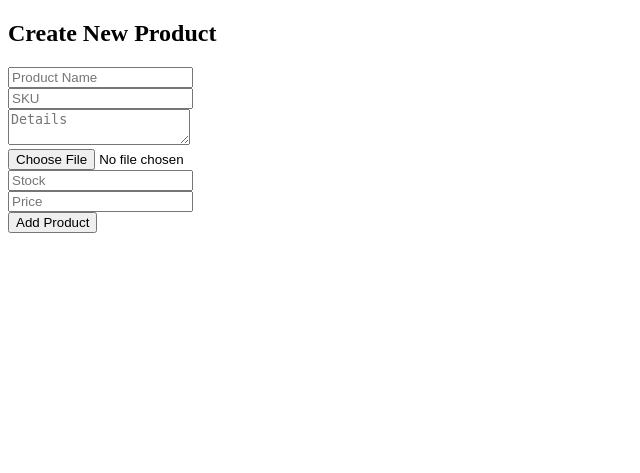
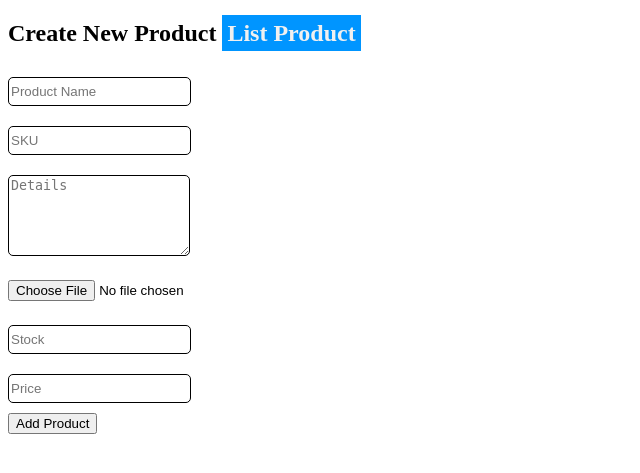
Before and after one commit to navdeepsinh/core-php-curd, a PHP site: page /product_create.php in a window 1280 px wide. Shown: the top 473 px of the page, without its empty margins (0-640 px from the left). Run offline with PHP 8.4, Linux system fonts and the light colour scheme.

Commit message:
[BUGFIX] CURD issue fixed, Link buttons are added

```diff
--- a/ajax/place_order.php
+++ b/ajax/place_order.php
@@ -20,7 +20,7 @@ $state = $_POST['state'];
 $country = $_POST['country'];
 $payment_mode = $_POST['payment_mode'];
 
-$stmt = $conn->prepare("INSERT INTO users (firstname, lastname, address, mobile, email, pincode, city, state, country)
+$stmt = $conn->prepare("INSERT INTO users (firstname, lastname, address, mobile_number, email, pincode, city, state, country)
     VALUES (?, ?, ?, ?, ?, ?, ?, ?, ?)");
 $stmt->bind_param("sssssssss", $firstname, $lastname, $address, $mobile, $email, $pincode, $city, $state, $country);
 $stmt->execute();
--- a/product_create.php
+++ b/product_create.php
@@ -4,14 +4,36 @@
 <head>
     <title>Create Product</title>
     <script src="https://code.jquery.com/jquery-3.6.0.min.js"></script>
+    <style>
+        a.create-product {background-color: #0095ff; color: #f0f0f0; border-radius: 0; padding: 5px; text-decoration: none;}
+        input {
+            margin: 10px;
+            height: 25px;
+            border-radius: 5px;
+            border: 1px solid #000;
+            margin-left: 0px;
+        }
+        input[type="file"] {
+            border: indianred;
+            border-radius: 0;
+            margin-left: 0px;
+        }
+        textarea {
+            margin: 10px;
+            border: 1px solid #000;
+            border-radius: 5px;
+            margin-left: 0px;
+        }
+    </style>
 </head>
 <body>
 
-<h2>Create New Product</h2>
+<h2>Create New Product <a href="/" class="create-product">List Product</a></h2>
+
 <form id="productForm" enctype="multipart/form-data">
     <input type="text" name="product_name" placeholder="Product Name" required><br>
     <input type="text" name="product_sku" placeholder="SKU" required><br>
-    <textarea name="product_details" placeholder="Details"></textarea><br>
+    <textarea name="product_details" placeholder="Details" rows="5"></textarea><br>
     <input type="file" name="product_image" required><br>
     <input type="number" name="stock" placeholder="Stock" required><br>
     <input type="number" step="0.01" name="price" placeholder="Price" required><br>
```
Also changed, not shown: cart.php (+9 -1 lines), index.php (+29 -1 lines), .ddev/config.yaml (added), .ddev/docker-compose.phpmyadmin.yaml (added), .ddev/docker-compose.phpmyadmin_norouter.yaml (added), uploads/38fe5492-dc2c-4aa6-81ca-bee066d7573b.jpg (added), 2 other files.
